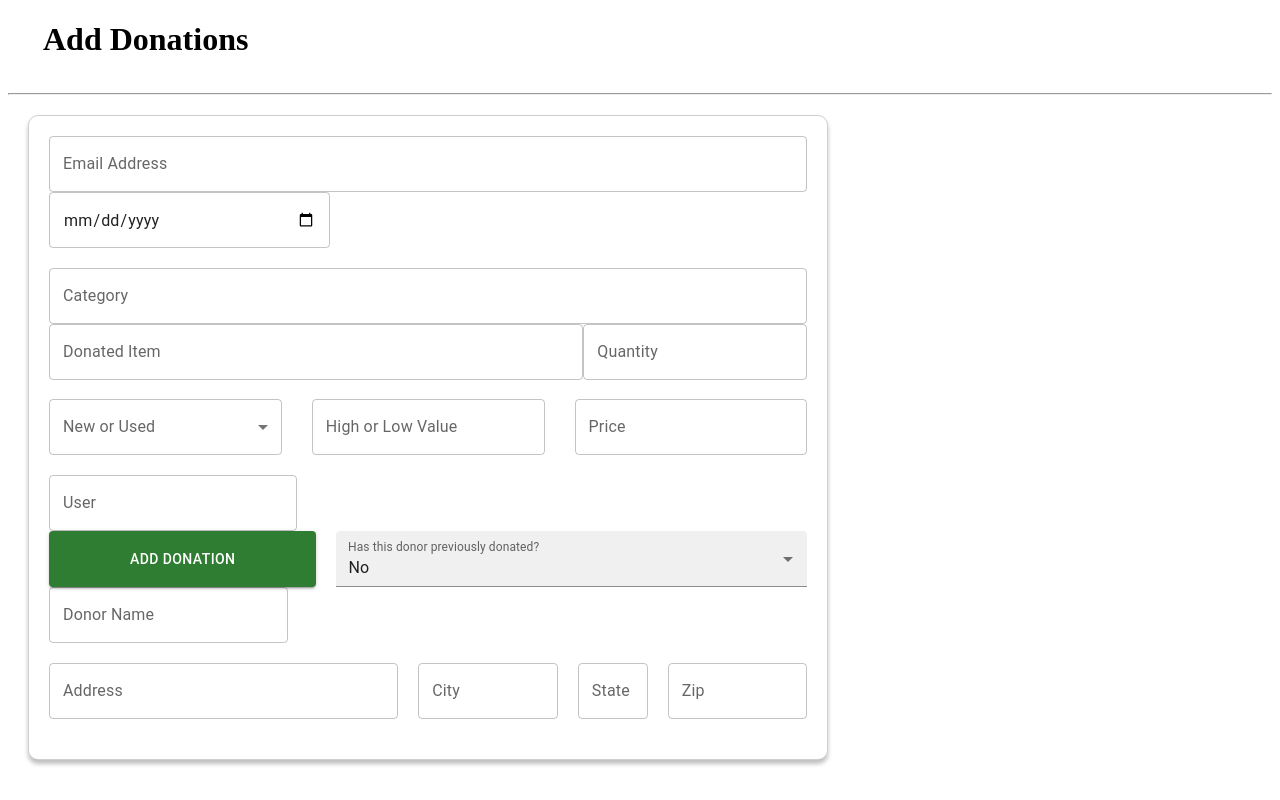
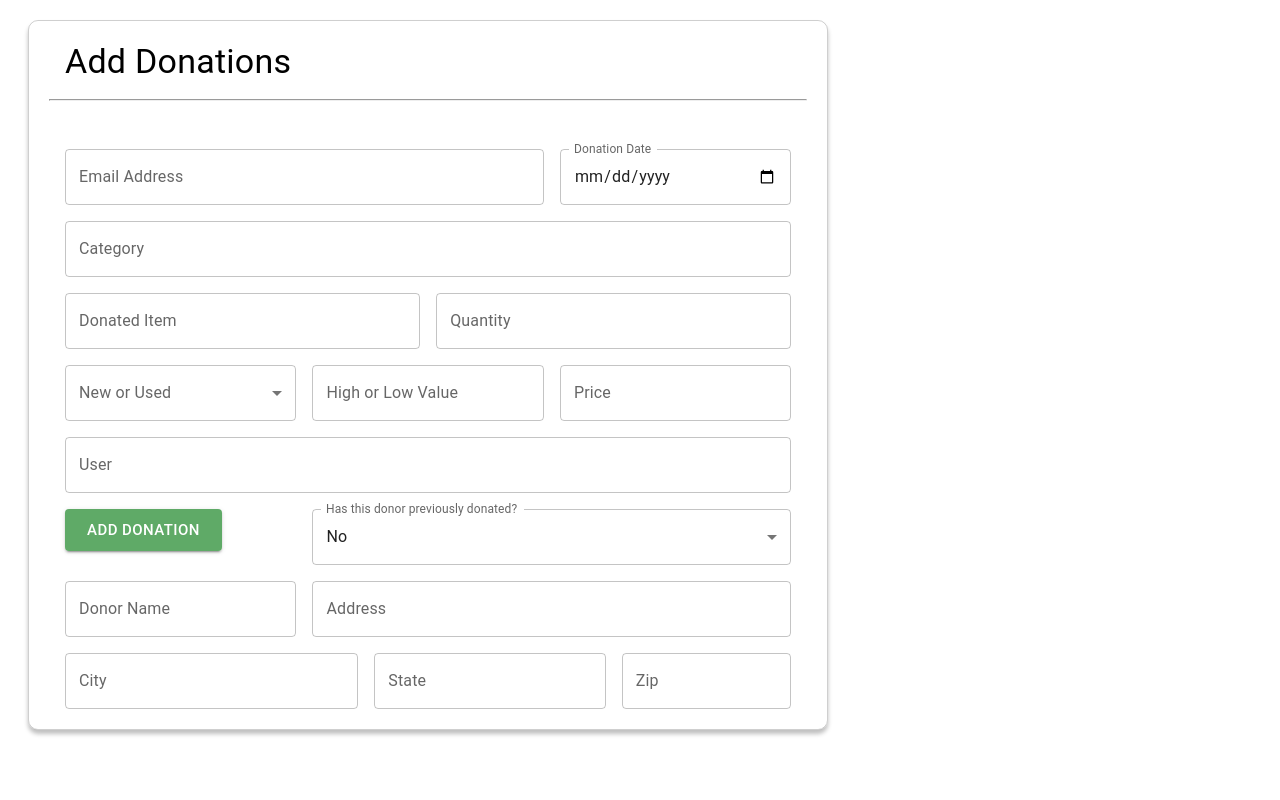
Before and after one commit to hack4impact-utk/mission-of-hope, a Next.js app: page /donation in a window 1280 px wide. Built offline with nearby package versions, Linux system fonts and the light colour scheme; no server answers; the database is empty.

Commit message:
Refactor to use only MUI components

```diff
--- a/src/server/actions/donors.ts
+++ b/src/server/actions/donors.ts
@@ -10,7 +10,6 @@ export async function getAllDonors(): Promise<DonorResponse[]> {
 
   const response: DonorResponse[] = await DonorSchema.find();
 
-  console.log(response);
   return response;
 }
 
--- a/src/views/AddDonationView/index.tsx
+++ b/src/views/AddDonationView/index.tsx
@@ -1,10 +1,18 @@
 'use client';
 import AutofillDonorEmail from '@/components/AutofillDonorEmail';
 import { DonorResponse } from '@/types/persons';
-import { Button, InputLabel, MenuItem, Select, TextField } from '@mui/material';
-import FormControl from '@mui/material/FormControl';
+import {
+  Box,
+  Button,
+  FormControl,
+  Grid,
+  InputLabel,
+  MenuItem,
+  Select,
+  TextField,
+  Typography,
+} from '@mui/material';
 import { useState } from 'react';
-import styles from './styles.module.css';
 
 interface AddDonationViewProps {
   donorOptions: DonorResponse[];
@@ -46,28 +54,46 @@ export default function AddDonationView({
   };
 
   return (
-    <>
-      {' '}
-      <h1 className={styles.headerTitle}>Add Donations</h1>
-      <hr></hr>
-      <div className={styles.donationsFormContainer}>
-        <div className={styles.nameAndDateContainer}>
+    <Box
+      sx={{
+        padding: '20px',
+        margin: '20px',
+        border: '1px solid #00000030',
+        borderRadius: '10px',
+        width: '60%',
+        boxShadow: '0px 4px 4px 0px #00000040',
+      }}
+    >
+      <Typography variant="h4" sx={{ mb: 2, ml: 2 }}>
+        Add Donations
+      </Typography>
+      <hr />
+      <Grid container spacing={2} sx={{ mt: 4, pl: 2, pr: 2 }}>
+        <Grid item sm={8}>
           <AutofillDonorEmail
             DonorOptions={donorOptions}
             onDonorSelect={handleDonorSelect}
           />
+        </Grid>
+        <Grid item sm={4}>
           <TextField
-            className={styles.donationDateField}
+            fullWidth
             id="outlined-required"
+            label="Donation Date"
+            type="date"
             value={donorData.donationDate}
-            type="date"
             onChange={(e: React.ChangeEvent<HTMLInputElement>) => {
               setDonorData({ ...donorData, donationDate: e.target.value });
             }}
+            InputLabelProps={{
+              shrink: true,
+              style: { paddingRight: '10px' },
+            }}
           />
-        </div>
+        </Grid>
+        <Grid item xs={12}>
           <TextField
-          className={styles.categoryField}
+            fullWidth
             id="outlined-required"
             label="Category"
             value={donorData.category}
@@ -75,18 +101,21 @@ export default function AddDonationView({
               setDonorData({ ...donorData, category: e.target.value });
             }}
           />
-        <div className={styles.thirdRowContainer}>
+        </Grid>
+        <Grid item xs={12} sm={6}>
           <TextField
-            className={styles.donatedItemField}
+            fullWidth
+            id="outlined-required"
             label="Donated Item"
-            id="outlined-multiline-static"
             value={donorData.donatedItem}
             onChange={(e: React.ChangeEvent<HTMLInputElement>) => {
               setDonorData({ ...donorData, donatedItem: e.target.value });
             }}
           />
+        </Grid>
+        <Grid item xs={12} sm={6}>
           <TextField
-            className={styles.quantityField}
+            fullWidth
             id="outlined-required"
             label="Quantity"
             type="number"
@@ -95,12 +124,10 @@ export default function AddDonationView({
               setDonorData({ ...donorData, quantity: e.target.value });
             }}
           />
-        </div>
-        <div className={styles.fourthRowContainer}>
-          <FormControl variant="outlined" className={styles.newOrUsedSelect}>
-            <InputLabel id="demo-simple-select-filled-label">
-              New or Used
-            </InputLabel>
+        </Grid>
+        <Grid item xs={12} sm={4}>
+          <FormControl fullWidth>
+            <InputLabel>New or Used</InputLabel>
             <Select
               value={donorData.newOrUsed}
               onChange={(e) => {
@@ -113,8 +140,10 @@ export default function AddDonationView({
               <MenuItem value="used">Used</MenuItem>
             </Select>
           </FormControl>
+        </Grid>
+        <Grid item xs={12} sm={4}>
           <TextField
-            className={styles.alertQuantityField}
+            fullWidth
             id="outlined-required"
             label="High or Low Value"
             value={donorData.alertQuantity}
@@ -122,7 +151,10 @@ export default function AddDonationView({
               setDonorData({ ...donorData, alertQuantity: e.target.value });
             }}
           />
+        </Grid>
+        <Grid item xs={12} sm={4}>
           <TextField
+            fullWidth
             id="outlined-required"
             label="Price"
             type="number"
@@ -131,9 +163,10 @@ export default function AddDonationView({
               setDonorData({ ...donorData, price: e.target.value });
             }}
           />
-        </div>
+        </Grid>
+        <Grid item xs={8} sm={12}>
           <TextField
-          className={styles.userField}
+            fullWidth
             id="outlined-required"
             label="User"
             value={donorData.user}
@@ -141,19 +174,21 @@ export default function AddDonationView({
               setDonorData({ ...donorData, user: e.target.value });
             }}
           />
-        <div className={styles.lastRowContainer}>
+        </Grid>
+
+        <Grid item sm={4}>
           <Button
-            className={styles.addDonationButton}
             variant="contained"
-            color="success"
+            size="large"
+            sx={{ backgroundColor: '#379541cc' }}
             onClick={handleAddDonation}
           >
             Add Donation
           </Button>
-          <FormControl variant="filled" className={styles.donorDonatedSelect}>
-            <InputLabel id="demo-simple-select-filled-label">
-              Has this donor previously donated?
-            </InputLabel>
+        </Grid>
+        <Grid item xs={12} sm={8}>
+          <FormControl fullWidth>
+            <InputLabel>Has this donor previously donated?</InputLabel>
             <Select
               value={donorData.prevDonated ? 'yes' : 'no'}
               onChange={(e) => {
@@ -169,11 +204,15 @@ export default function AddDonationView({
               <MenuItem value="no">No</MenuItem>
             </Select>
           </FormControl>
-        </div>
-
-        {/* For when user selects from yes/no dropdown */}
-        <div className={styles.nameEmailPhone}>
+        </Grid>
+        {donorData.prevDonated && (
+          <Grid item xs={12}>
+            <Typography>Please fill out the email before proceeding</Typography>
+          </Grid>
+        )}
+        <Grid item xs={12} sm={4}>
           <TextField
+            fullWidth
             id="outlined-required"
             label="Donor Name"
             value={donorData.donorName}
@@ -181,35 +220,45 @@ export default function AddDonationView({
               setDonorData({ ...donorData, donorName: e.target.value });
             }}
           />
-        </div>
-        <div className={styles.addressCityStateZip}>
+        </Grid>
+        <Grid item xs={12} sm={8}>
           <TextField
+            fullWidth
+            id="outlined-required"
             label="Address"
-            id="outlined-required"
             value={donorData.donorAddress}
             onChange={(e: React.ChangeEvent<HTMLInputElement>) => {
               setDonorData({ ...donorData, donorAddress: e.target.value });
             }}
           />
+        </Grid>
+        <Grid item xs={12} sm={5}>
           <TextField
+            fullWidth
+            id="outlined-required"
             label="City"
-            id="outlined-required"
             value={donorData.donorCity}
             onChange={(e: React.ChangeEvent<HTMLInputElement>) => {
               setDonorData({ ...donorData, donorCity: e.target.value });
             }}
           />
+        </Grid>
+        <Grid item xs={12} sm={4}>
           <TextField
+            fullWidth
+            id="outlined-required"
             label="State"
-            id="outlined-required"
             value={donorData.donorState}
             onChange={(e: React.ChangeEvent<HTMLInputElement>) => {
               setDonorData({ ...donorData, donorState: e.target.value });
             }}
           />
+        </Grid>
+        <Grid item xs={12} sm={3}>
           <TextField
+            fullWidth
+            id="outlined-required"
             label="Zip"
-            id="outlined-required"
             value={donorData.donorZip.toString()}
             type="number"
             onChange={(e: React.ChangeEvent<HTMLInputElement>) => {
@@ -219,8 +268,8 @@ export default function AddDonationView({
               });
             }}
           />
-        </div>
-      </div>
-    </>
+        </Grid>
+      </Grid>
+    </Box>
   );
 }
--- a/src/views/AddDonationView/styles.module.css
+++ /dev/null
@@ -1,87 +0,0 @@
-.headerTitle {
-  margin-bottom: 35px;
-  margin-left: 35px;
-}
-
-.donationsFormContainer {
-  padding: 20px;
-  margin: 20px;
-  border: 1px solid #00000030;
-  border-radius: 10px;
-  width: 60%;
-  box-shadow: 0px 4px 4px 0px #00000040;
-}
-
-.nameAndDateContainer {
-  margin-bottom: 20px;
-}
-
-.donorNameField {
-  width: 60%;
-  margin-right: 20px;
-}
-
-.donationDateField {
-  width: 37%;
-}
-
-.categoryField {
-  width: 100%;
-  margin-bottom: 20px;
-}
-
-.thirdRowContainer {
-  display: flex;
-}
-
-.donatedItemField {
-  width: 78%;
-  margin-right: 10px;
-  height: 75px;
-}
-
-.fourthRowContainer {
-  display: grid;
-  grid-template-columns: 1fr 1fr 1fr;
-  grid-gap: 30px;
-  margin-bottom: 20px;
-}
-
-.userField {
-  display: grid;
-  grid-template-columns: 1fr 0.5fr;
-  margin-bottom: 20px;
-}
-
-.lastRowContainer {
-  display: flex;
-  gap: 20px;
-}
-
-.addDonationButton {
-  background: #379541cc;
-  width: 20%;
-  flex: 1;
-  margin-right: auto;
-  margin-bottom: 30px;
-}
-
-.donorDonatedSelect {
-  color: black;
-  flex: 2;
-  margin-bottom: 30px;
-}
-
-.nameEmailPhone {
-  display: grid;
-  grid-template-columns: 1fr 1fr 1fr;
-  gap: 20px;
-  margin-bottom: 20px;
-}
-
-.addressCityStateZip {
-  display: grid;
-  grid-template-columns: 2.5fr 1fr 0.5fr 1fr;
-  gap: 20px;
-  margin-bottom: 20px;
-}
```
Lines whose indentation alone changed are shown as unchanged.
